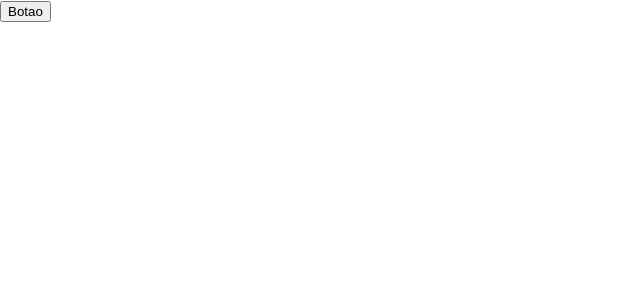
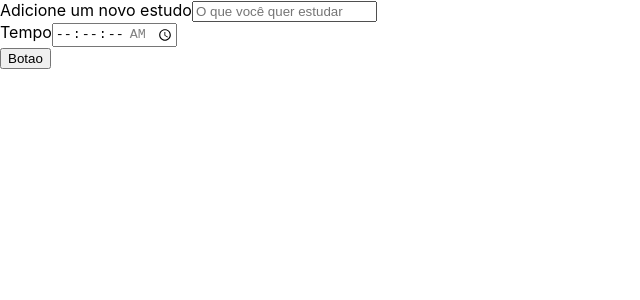
Before and after one commit to joaolucas14/alura-studies, a React (Create React App) app: page / in a window 1280 px wide. Shown: the top 300 px of the page, without its empty margins (0-640 px from the left). Built offline with nearby package versions, Linux system fonts and the light colour scheme.

Commit message:
criando o componente de formulario

```diff
--- a/src/App.tsx
+++ b/src/App.tsx
@@ -1,9 +1,9 @@
-import Botao from "./components/Botao";
+import Formulario from "./components/Formulario";
 
 function App() {
   return (
     <div className="App">
-      <Botao />
+      <Formulario />
     </div>
   );
 }
--- /dev/null
+++ b/src/components/Formulario/index.tsx
@@ -0,0 +1,31 @@
+import Botao from "../Botao";
+
+export default function Formulario() {
+  return (
+    <form action="">
+      <div>
+        <label htmlFor="tarefa">Adicione um novo estudo</label>
+        <input
+          type="text"
+          name="tarefa"
+          id="tarefa"
+          placeholder="O que você quer estudar"
+          required
+        />
+      </div>
+      <div>
+        <label htmlFor="tempo">Tempo</label>
+        <input
+          type="time"
+          step="1"
+          name="tempo"
+          id="tempo"
+          min="00:00:00"
+          max="01:30:00"
+          required
+        />
+      </div>
+      <Botao />
+    </form>
+  );
+}
```
